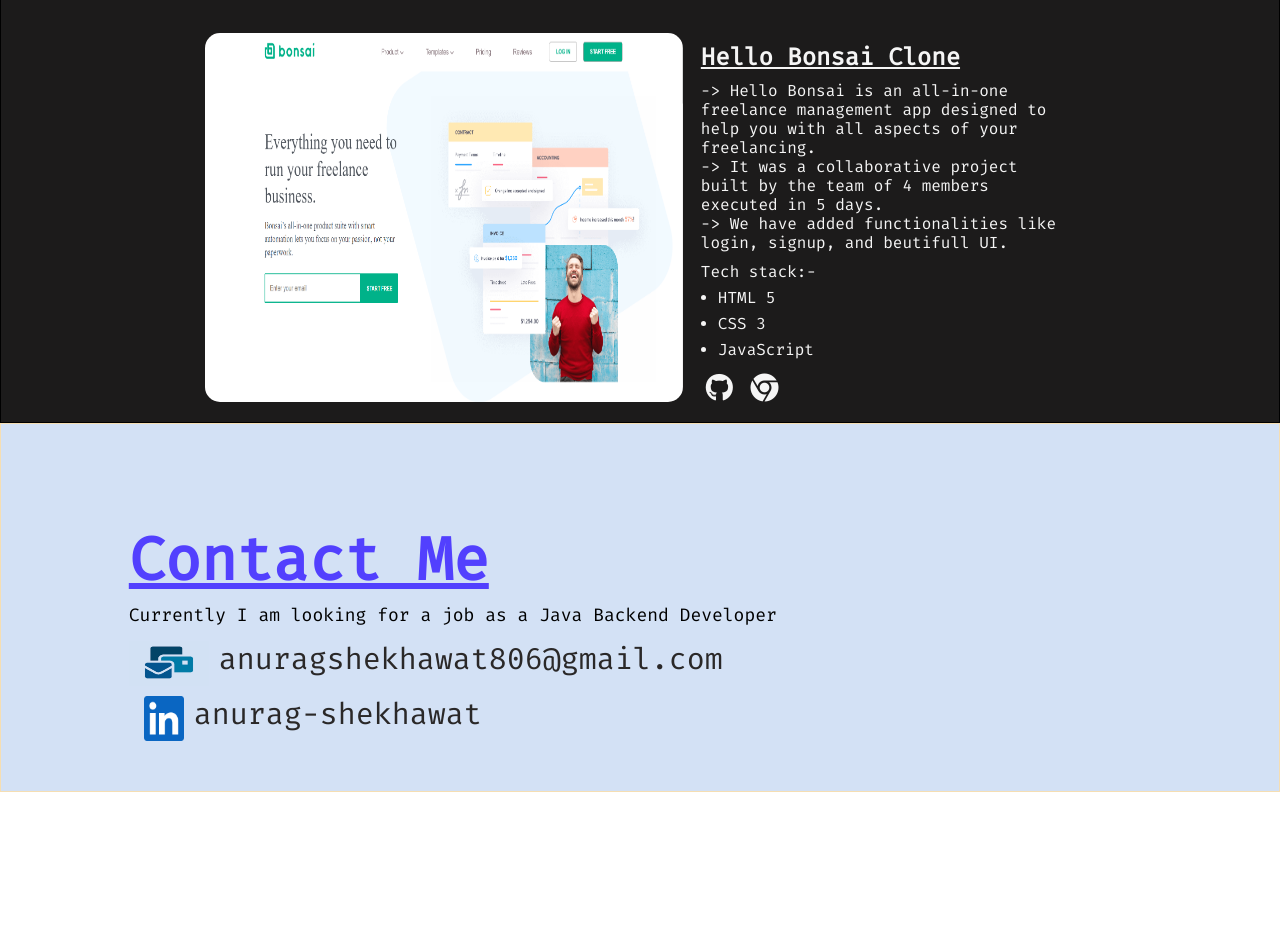
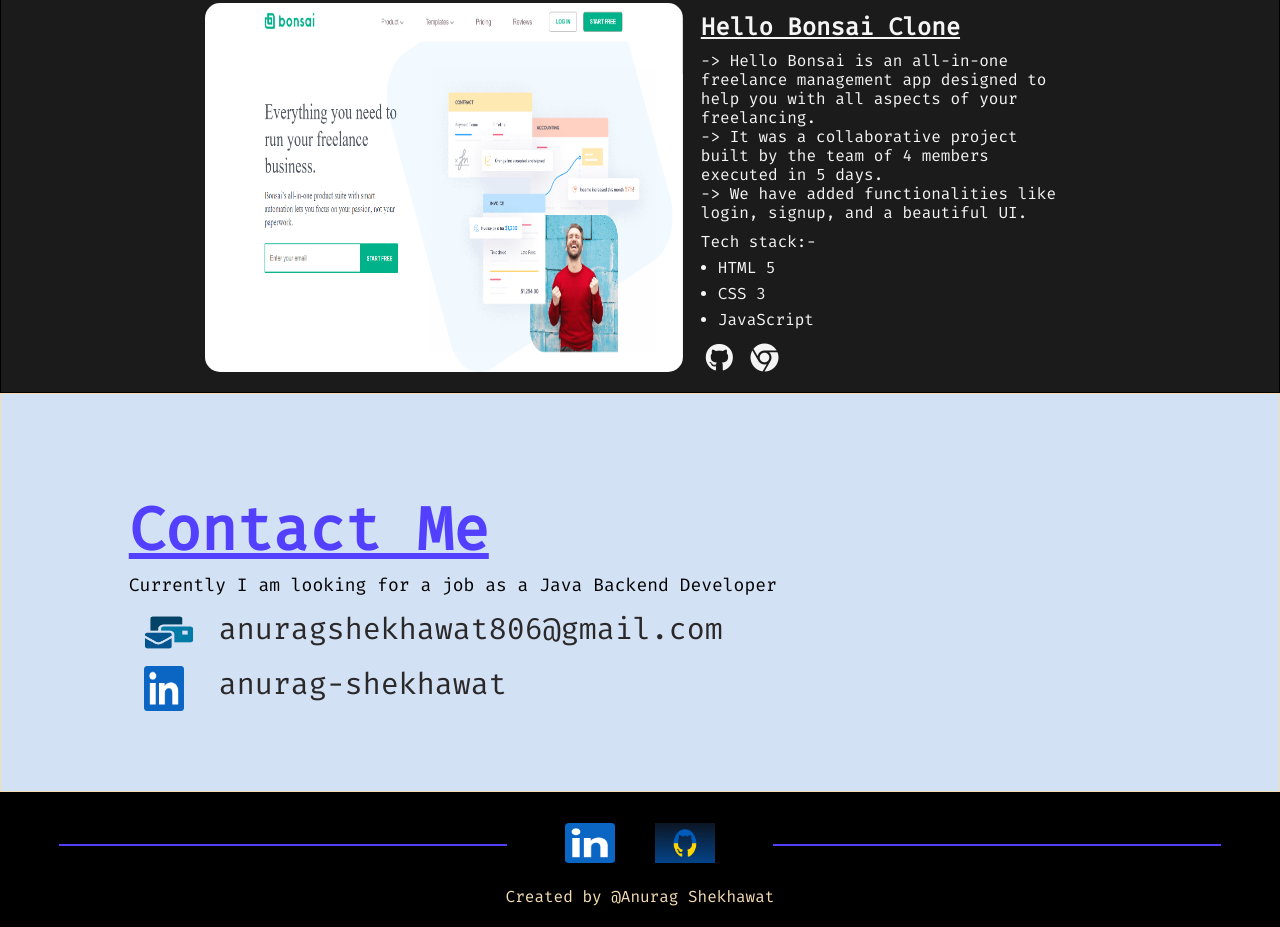
Before and after one commit to Anurag-shekawat/Anurag-shekawat.github.io, a plain HTML site: page index.html in a window 1280 px wide. Shown: the part 2886-3813 px from the top of the page. Before the commit the page ends 3678 px from the top, so only its background shows below. Drawn offline with Linux system fonts and the light colour scheme; a web font is replaced by a local one.

Commit message:
portfolio

```diff
--- a/index.html
+++ b/index.html
@@ -124,7 +124,7 @@
                   management app designed to help you with
                   all aspects of your freelancing.</p>
                 <p>-> It was a collaborative project built by the team of 4 members executed in 5 days.</p>
-                <p>-> We have added functionalities like login, signup, and beutifull UI.</p>
+                <p>-> We have added functionalities like login, signup, and a beautiful UI.</p>
                 <p class="tech_stack">Tech stack:- </p>
                 <ul>
                   <li>HTML 5</li>
@@ -158,5 +158,15 @@
         </div>
       </section>
     </main>
+
+    <footer>
+      <div class="social_media_icons">
+        <hr class="left_hr hr">
+        <a href="https://www.linkedin.com/in/anurag-shekhawat-a13481233/" target="_blank"><img class="linkedin2" src="./Assets/linkedin2.png" alt="linkedIn" height="40" width="50"></a>
+        <a href="https://github.com/Anurag-shekawat" target="_blank"><img class="github2" src="./Assets/1200x630-GitHub-1.webp" alt="Github" height="40" width="60"></a>
+        <hr class="right_hr hr">
+      </div>
+      <p>Created by @Anurag Shekhawat</p>
+    </footer>
   </body>
 </html>
--- a/portfolio.css
+++ b/portfolio.css
@@ -86,7 +86,7 @@
     border: 1px solid white;
     /* background-color: #d1dae8; */
     background-color: #d3e1f5;
-    height: 700px;
+    height: 670px;
 }
 
 .myBox{
@@ -404,12 +404,12 @@
 .linkedin{
     display: flex;
     margin-top: 10px;
-    margin-bottom: 50px;
+    margin-bottom: 80px;
 }
 
 .linkedin>a>p{
     font-size: 30px;
-    margin-left: 10px;
+    margin-left: 35px;
 }
 
 .linkedin>img{
@@ -429,3 +429,55 @@
     color: rgb(42, 40, 40);
     text-decoration: none;
 }
+
+/* Contact Section Done */
+/* ///////////////////////////////////////////////////////////////////////// */
+
+footer{
+    border: 1px solid black;
+    background-color: black;
+    /* height: 500px; */
+}
+
+.social_media_icons{
+    margin-top: 30px;
+    display: flex;
+    align-items: center;
+}
+
+.left_hr{
+    margin-right: 20px;
+}
+
+.right_hr{
+    margin-left: 20px;
+}
+
+.hr{
+    width: 35vw;
+    height: 2px;
+    background-color: #5240fe;
+    border: none;
+    margin: 20px auto;
+}
+
+.linkedin2{
+    margin-right: 20px;
+    transition: transform 1s;
+}
+
+.github2{
+    margin-left: 20px;
+    transition: transform 1s;
+}
+
+.linkedin2:hover,.github2:hover{
+    transform: scale(1.2);
+}
+
+footer>p{
+    color: wheat;
+    text-align: center;
+    margin-top: 20px;
+    margin-bottom: 20px;
+}
```
Also changed, not shown: Assets/1200x630-GitHub-1.webp (added), Assets/GitHub-hero.webp (added), Assets/github-logo.jpg (added).
